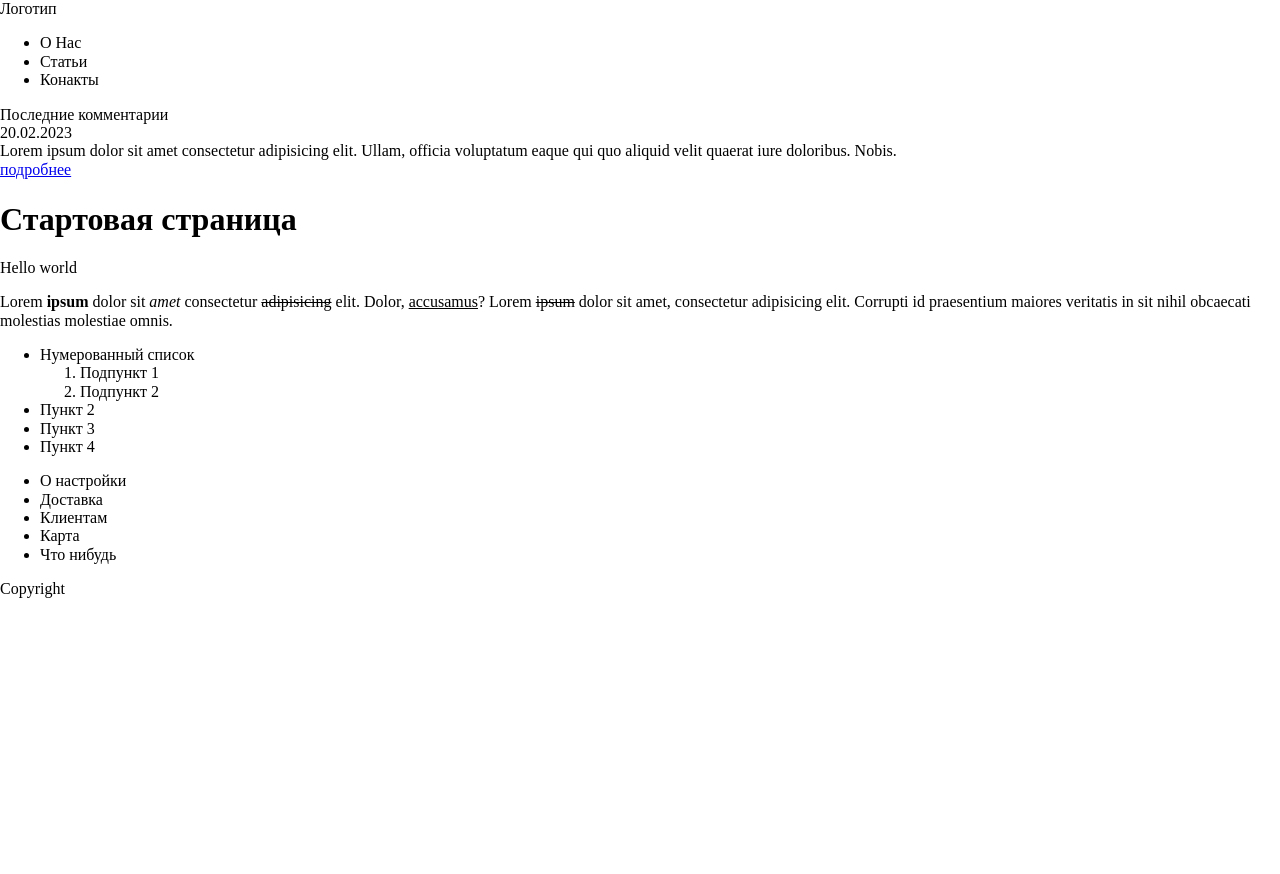
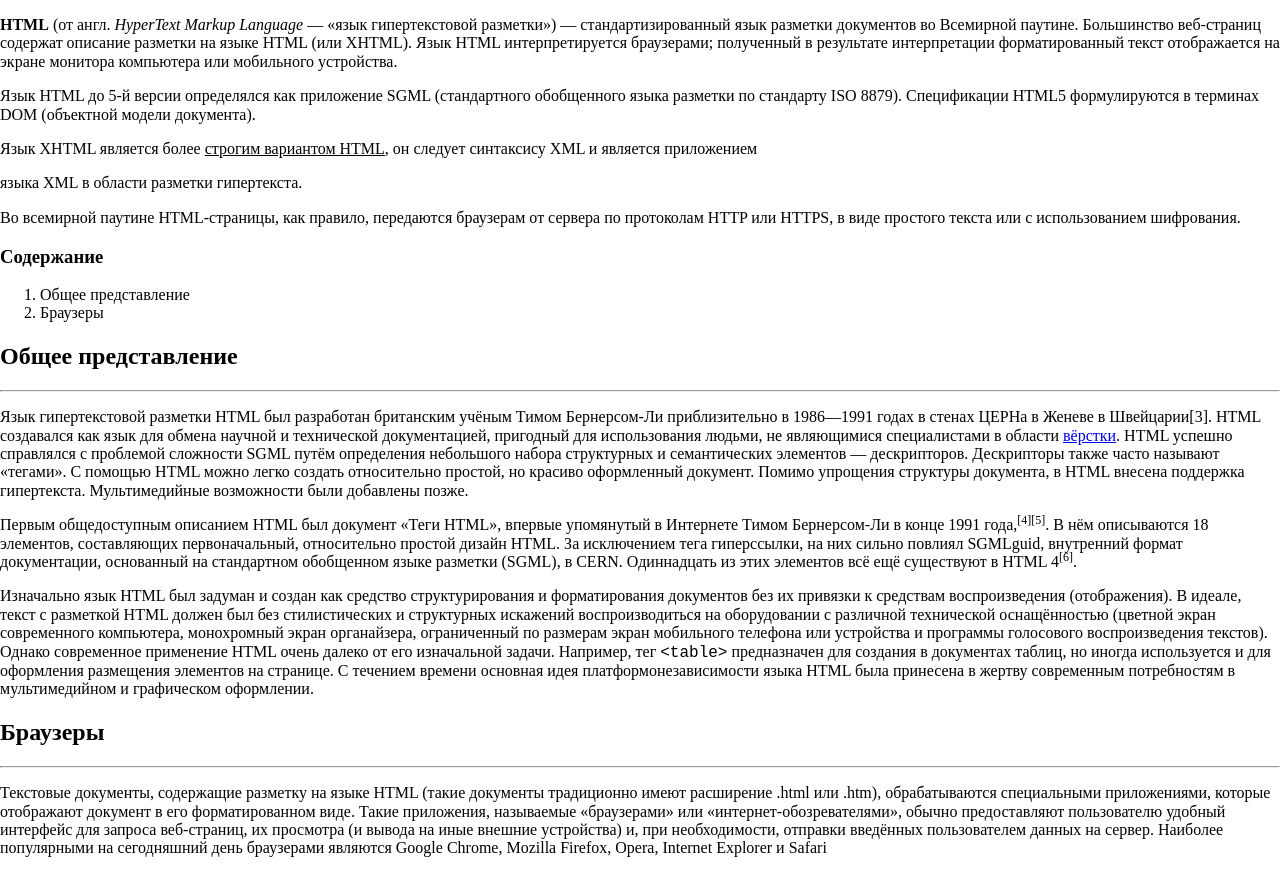
Before and after one commit to Keratry/html-landing, a plain HTML site: page index.html in a window 1280 px wide. Before the commit the page ends 800 px from the top, so only its background shows below. Drawn offline with Linux system fonts and the light colour scheme.

Commit message:
Добавил текст

```diff
--- a/index.html
+++ b/index.html
@@ -10,60 +10,75 @@
 </head>
 
 <body>
-    <header>
-        <a class="logo">Логотип</a>
-        <nav>
-            <ul>
-                <li>О Нас</li>
-                <li>Статьи</li>
-                <li>Конакты</li>
-            </ul>
-        </nav>
-    </header>
-    <div>
-        <aside>
-            <section>
-                <div>Последние комментарии</div>
-                <span>20.02.2023</span>
-                <div>Lorem ipsum dolor sit amet consectetur adipisicing elit. Ullam, officia voluptatum eaque qui quo
-                    aliquid velit quaerat iure doloribus. Nobis.</div>
-                <a href="#">подробнее</a>
-            </section>
-        </aside>
-        <main>
-            <h1>Стартовая страница</h1>
-            <p>Hello <span>world</span></p>
-            <p>
-                Lorem <b>ipsum</b> dolor sit <i>amet</i> consectetur <del>adipisicing</del> elit. Dolor,
-                <u>accusamus</u>?
-                Lorem <s>ipsum</s> dolor sit amet, consectetur adipisicing elit. Corrupti id praesentium maiores
-                veritatis in
-                sit nihil obcaecati molestias molestiae omnis.
+
+    <main>
+        <section>
+            <p><b>HTML</b> (от англ. <i>HyperText Markup Language</i> — «язык гипертекстовой разметки») —
+                стандартизированный язык разметки документов во Всемирной паутине. Большинство веб-страниц содержат
+                описание разметки на языке HTML (или XHTML). Язык HTML интерпретируется браузерами; полученный в
+                результате интерпретации форматированный текст отображается на экране монитора компьютера или мобильного
+                устройства.</p>
+            <p>Язык HTML до 5-й версии определялся как приложение SGML (стандартного обобщенного языка разметки по
+                стандарту ISO 8879). Спецификации HTML5 формулируются в терминах DOM (объектной модели документа).</p>
+            <p>Язык XHTML является более <u>строгим вариантом HTML</u>, он следует синтаксису XML и является приложением
             </p>
-            <ul>
-                <li class="item_1">
-                    Нумерованный список
-                    <ol>
-                        <li>Подпункт 1</li>
-                        <li>Подпункт 2</li>
-                    </ol>
-                </li>
-                <li class="item_2">Пункт 2</li>
-                <li class="item_3">Пункт 3</li>
-                <li class="item_4">Пункт 4</li>
-            </ul>
-        </main>
-    </div>
-<footer>
-    <ul>
-        <li>О настройки</li>
-        <li>Доставка</li>
-        <li>Клиентам</li>
-        <li>Карта</li>
-        <li>Что нибудь</li>
-    </ul>
-    <div>Copyright</div>
-</footer>
+            языка XML в области разметки гипертекста.
+            <p>Во всемирной паутине HTML-страницы, как правило, передаются браузерам от сервера по протоколам HTTP или
+                HTTPS, в виде простого текста или с использованием шифрования.</p>
+        </section>
+        <section>
+            <h3>Содержание</h3>
+            <ol>
+                <li>Общее представление</li>
+                <li>Браузеры</li>
+            </ol>
+        </section>
+        <section>
+            <h2>Общее представление</h2>
+            <hr>
+            <p>Язык гипертекстовой разметки HTML был разработан британским учёным Тимом Бернерсом-Ли приблизительно в
+                1986—1991 годах в стенах ЦЕРНа в Женеве в Швейцарии[3]. HTML создавался как язык для обмена научной и
+                технической документацией, пригодный для использования людьми, не являющимися специалистами в области
+                <a href="#">вёрстки</a>. HTML успешно справлялся с проблемой сложности SGML путём определения небольшого
+                набора
+                структурных и семантических элементов — дескрипторов. Дескрипторы также часто называют «тегами». С
+                помощью HTML можно легко создать относительно простой, но красиво оформленный документ. Помимо упрощения
+                структуры документа, в HTML внесена поддержка гипертекста. Мультимедийные возможности были добавлены
+                позже.
+            </p>
+            <p>Первым общедоступным описанием HTML был документ «Теги HTML», впервые упомянутый в Интернете Тимом
+                Бернерсом-Ли в конце 1991 года,<sup>[4][5]</sup>. В нём описываются 18 элементов, составляющих
+                первоначальный,
+                относительно простой дизайн HTML. За исключением тега гиперссылки, на них сильно повлиял SGMLguid,
+                внутренний формат документации, основанный на стандартном обобщенном языке разметки (SGML), в CERN.
+                Одиннадцать из этих элементов всё ещё существуют в HTML 4<sup>[6]</sup>.</p>
+            <p>Изначально язык HTML был задуман и создан как средство структурирования и форматирования документов без
+                их
+                привязки к средствам воспроизведения (отображения). В идеале, текст с разметкой HTML должен был без
+                стилистических и структурных искажений воспроизводиться на оборудовании с различной технической
+                оснащённостью (цветной экран современного компьютера, монохромный экран органайзера, ограниченный по
+                размерам экран мобильного телефона или устройства и программы голосового воспроизведения текстов).
+                Однако
+                современное применение HTML очень далеко от его изначальной задачи. Например, тег
+                <code>&lt;table&gt;</code> предназначен для
+                создания в документах таблиц, но иногда используется и для оформления размещения элементов на странице.
+                С течением времени основная идея платформонезависимости языка HTML была принесена в жертву современным
+                потребностям в мультимедийном и графическом оформлении.
+            </p>
+        </section>
+        <section>
+            <h2>Браузеры</h2>
+            <hr>
+            <p>Текстовые документы, содержащие разметку на языке HTML (такие документы традиционно имеют расширение
+                .html или .htm), обрабатываются специальными приложениями, которые отображают документ в его
+                форматированном виде. Такие приложения, называемые «браузерами» или «интернет-обозревателями», обычно
+                предоставляют пользователю удобный интерфейс для запроса веб-страниц, их просмотра (и вывода на иные
+                внешние устройства) и, при необходимости, отправки введённых пользователем данных на сервер. Наиболее
+                популярными на сегодняшний день браузерами являются Google Chrome, Mozilla Firefox, Opera, Internet
+                Explorer и Safari</p>
+        </section>
+    </main>
+
 
 
     <script src="js/main.js"></script>
```
